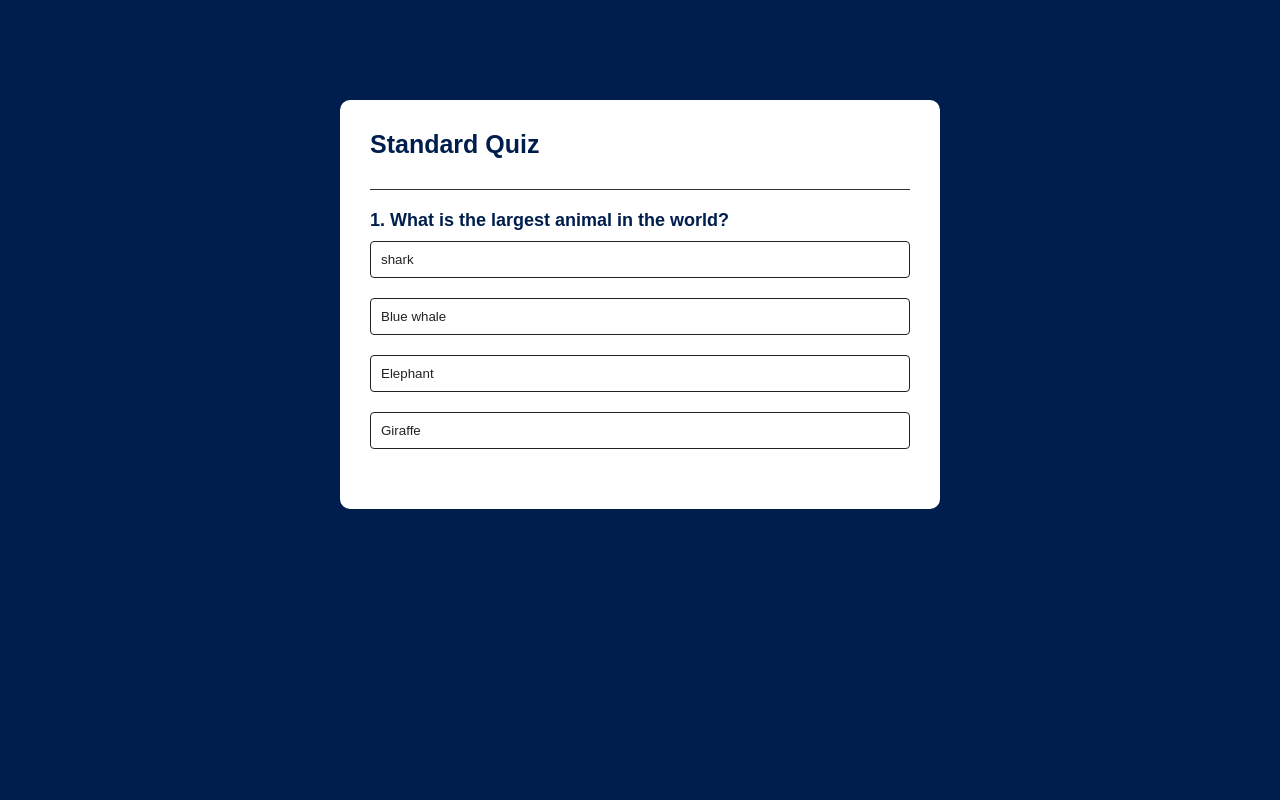
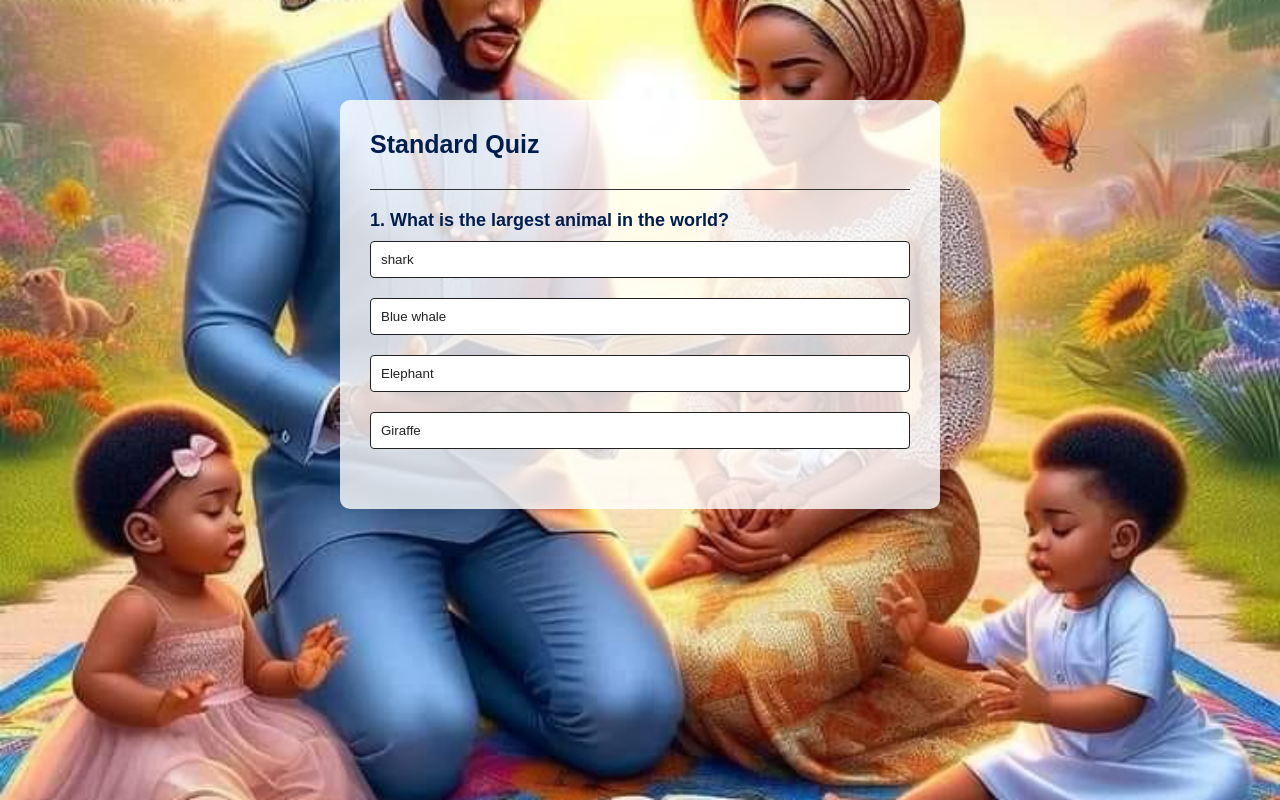
Before and after one commit to memunasaani/Quiz, a plain HTML site: page quiz app/index.html in a window 1280 px wide. Drawn offline with Linux system fonts and the light colour scheme.

Commit message:
New changes

```diff
--- a/quiz app/style.css
+++ b/quiz app/style.css
@@ -5,10 +5,11 @@
     font-family: Arial, Helvetica, sans-serif;
 }
 body{
-    background: #001e4d;
+    background: url(image/WhatsApp\ Image\ 2023-12-14\ at\ 1.08.35\ PM.jpeg) center center fixed;
+    background-size: cover;
 }
 .app{
-    background: #fff;
+    background:rgba(255, 255, 255, 0.8);
     width: 90%;
     max-width: 600px;
     border-radius: 10px;
```
Also changed, not shown: quiz app/image/WhatsApp Image 2023-12-14 at 1.08.35 PM.jpeg (added).
